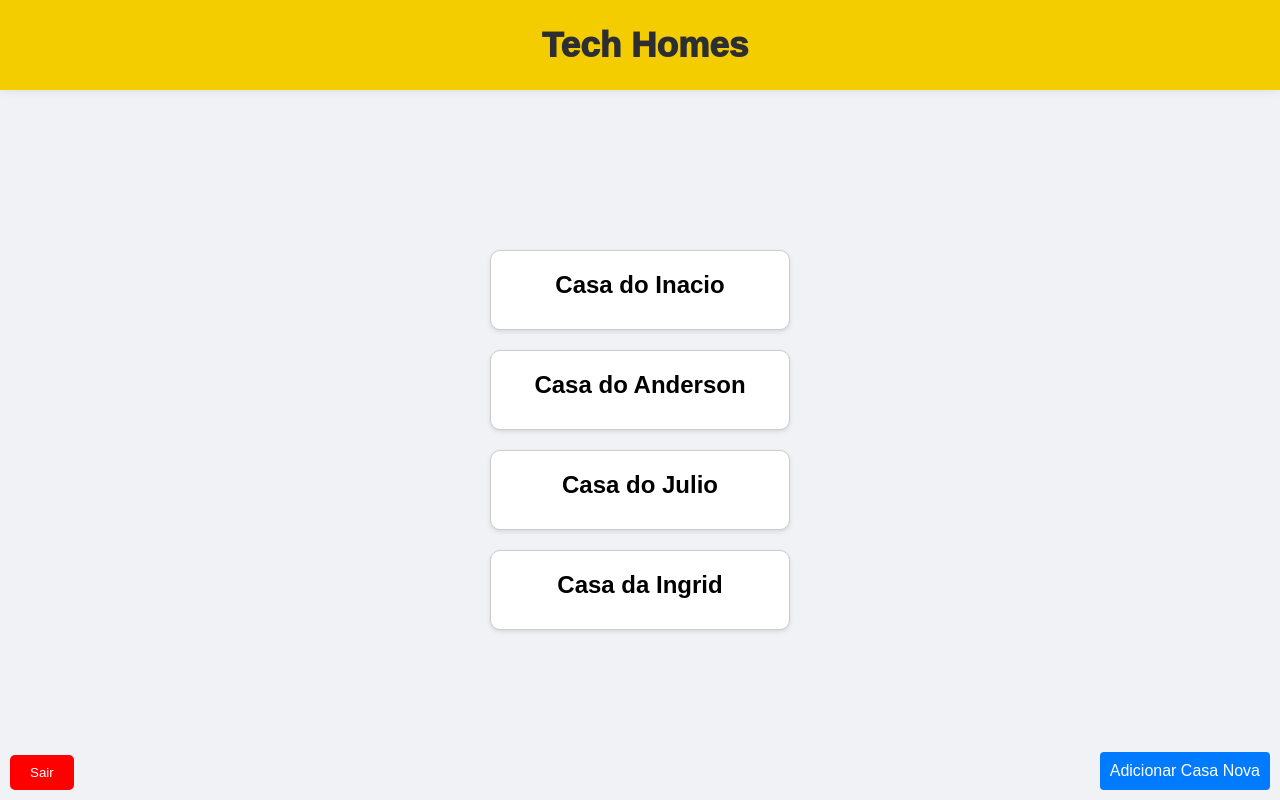
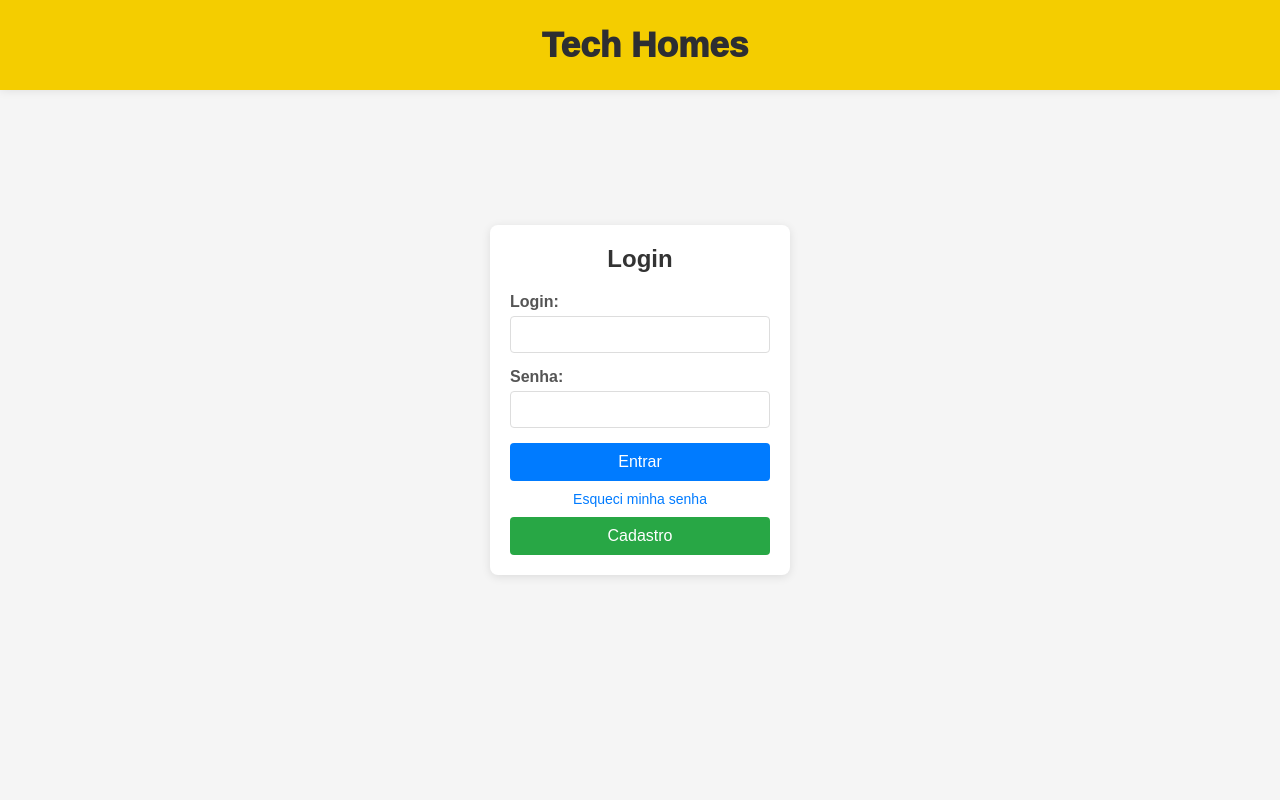
Before and after one commit to Inacioluz/casas_intelig-ntes-A3, a React (Vite) app: page / in a window 1280 px wide. Built offline with nearby package versions, Linux system fonts and the light colour scheme; a web font is replaced by a local one.

Commit message:
rotas: login definido como rota principal

```diff
--- a/src/Router.jsx
+++ b/src/Router.jsx
@@ -10,8 +10,8 @@
   return (
     <Routes>
       <Route path="/" element={<DefaultLayout />}>
-        <Route path="/" element={<Home />} />
-        <Route path="/login" element={<LoginForm />} />
+        <Route path="/" element={<LoginForm />} />
+        <Route path="/home" element={<Home />} />
         <Route path="/cadastro" element={<Cadastro />} />
         <Route path="/comodos" element={<Comodos />} />
         <Route path="/Luzes" element={<Luzes />} />
--- a/src/components/Home/Home.jsx
+++ b/src/components/Home/Home.jsx
@@ -125,7 +125,7 @@
   }, [activeCard]);
 
   const handleLogout = () => {
-    navigate("/login");
+    navigate("/");
   };
 
   const handleViewClick = () => {
--- a/src/components/cadastro/Cadastro.jsx
+++ b/src/components/cadastro/Cadastro.jsx
@@ -41,7 +41,7 @@
         <button type="submit" className={styles.button}>
           Cadastrar
         </button>
-        <Link to="/login">
+        <Link to="/">
           <button type="submit" className={styles.loginbutton}>
             Login
           </button>
--- a/src/components/comodos/Comodos.jsx
+++ b/src/components/comodos/Comodos.jsx
@@ -96,7 +96,7 @@
       };
     }, [activeCard]);
     const handleLogout = () => {
-      navigate("/");
+      navigate("/home");
     };
     const handleViewClick = () => {
       navigate(`/luzes/`);
--- a/src/components/login/LoginForm.jsx
+++ b/src/components/login/LoginForm.jsx
@@ -11,7 +11,7 @@
     e.preventDefault();
 
     if (login === "adm" && password === "adm") {
-      navigate("/");
+      navigate("/home");
     } else {
       alert("Login/Senha incorretos");
     }
```
